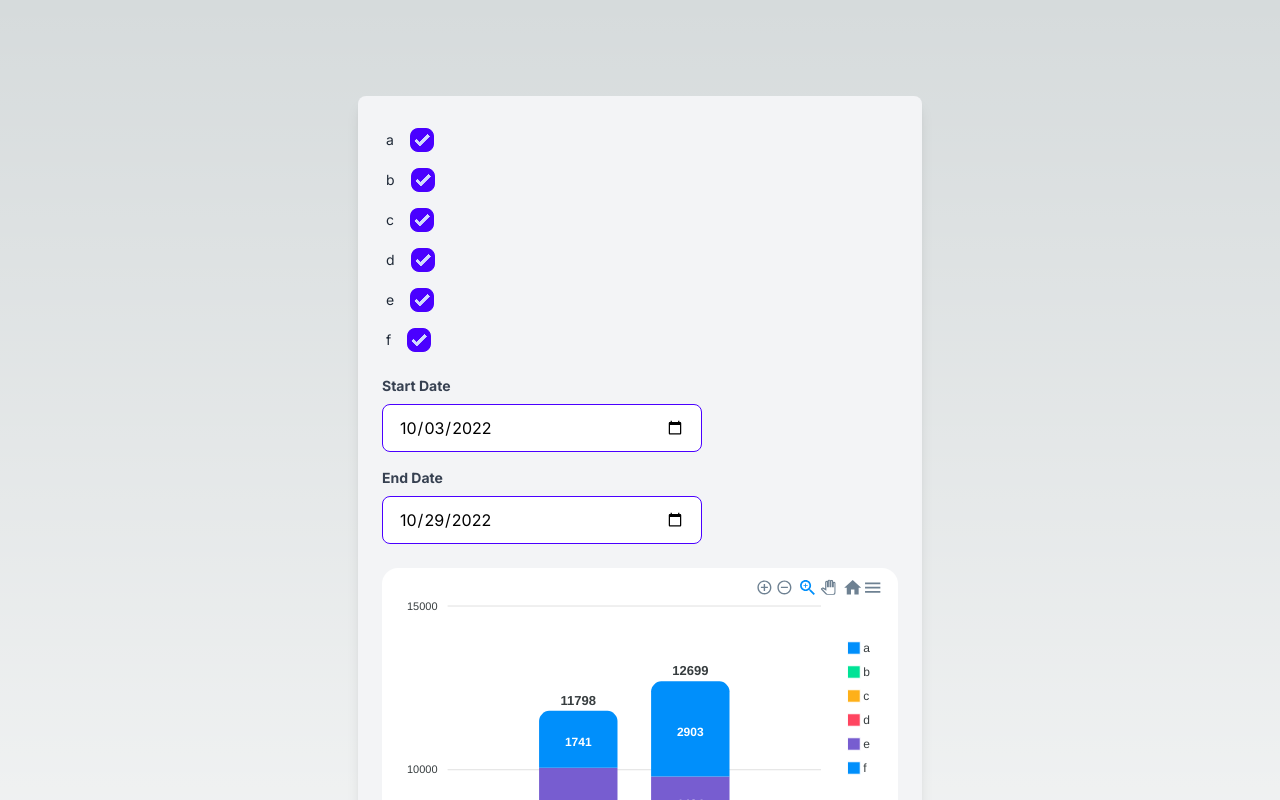
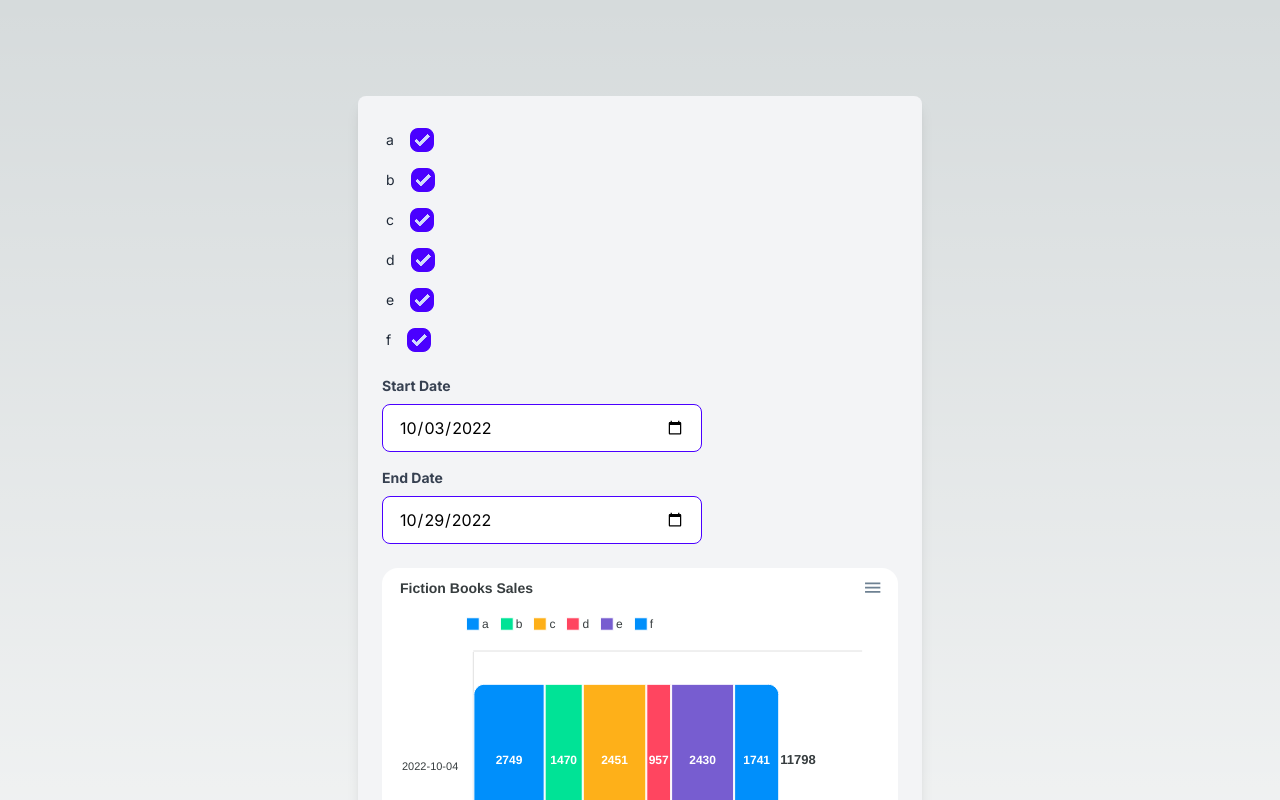
Before and after one commit to vipansh/dashboard-reactApexChart, a Next.js app: page / in a window 1280 px wide. Shown: the top 800 px of the page. Built offline with nearby package versions, Linux system fonts and the light colour scheme.

Commit message:
🛠added: bar graph plot option horizantal

```diff
--- a/src/components/barGraph/BarGraph.tsx
+++ b/src/components/barGraph/BarGraph.tsx
@@ -31,7 +31,7 @@ const BarGraph: React.FC<Props> = ({ products, dates }) => {
     ],
     plotOptions: {
       bar: {
-        horizontal: false,
+        horizontal: true,
         borderRadius: 10,
         dataLabels: {
           total: {
@@ -44,13 +44,30 @@ const BarGraph: React.FC<Props> = ({ products, dates }) => {
         },
       },
     },
+    stroke: {
+      width: 1,
+      colors: ["#fff"],
+    },
+    title: {
+      text: "Fiction Books Sales",
+    },
     xaxis: {
-      type: "datetime",
       categories: dates.map((date) => date.toISOString().split("T")[0]) || [],
+      labels: {
+        formatter: function (val) {
+          return val ;
+        },
+      },
+    },
+    yaxis: {
+      title: {
+        text: undefined,
+      },
     },
     legend: {
-      position: "right",
-      offsetY: 40,
+      position: "top",
+      horizontalAlign: "left",
+      offsetX: 40,
     },
     fill: {
       opacity: 1,
```
